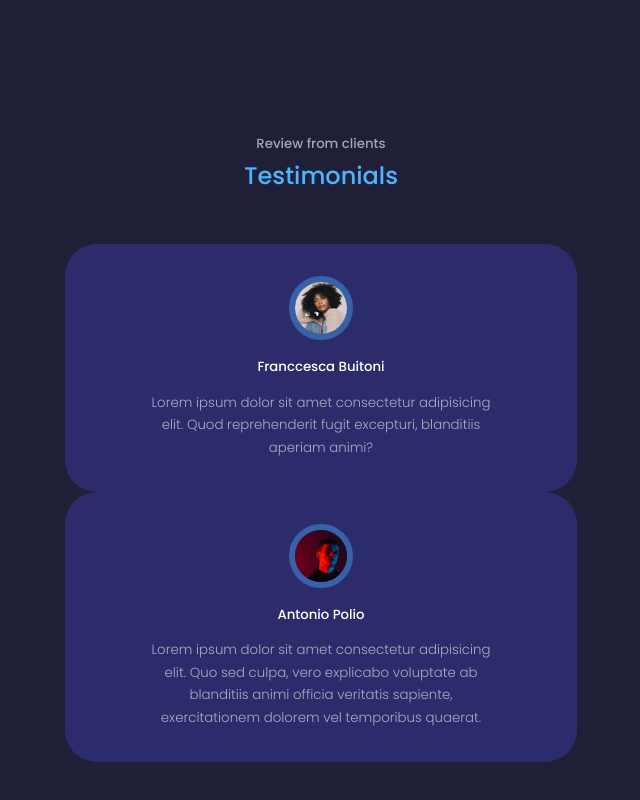
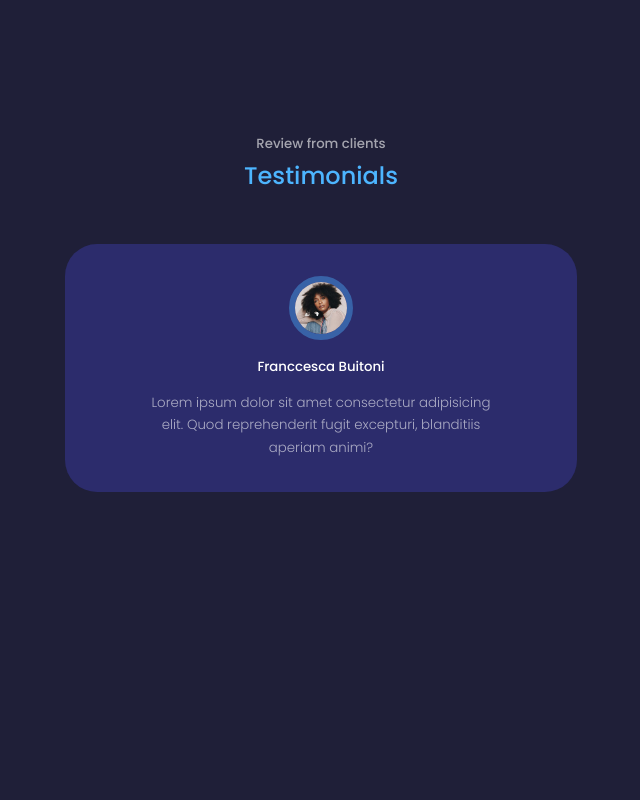
Before and after one commit to MezianeS/Portfolio-v2, a React (Create React App) app: page / in a window 1280 px wide. Shown: the part 4267-5067 px from the top of the page, without its empty margins (319-959 px from the left). Built offline with nearby package versions, Linux system fonts and the light colour scheme.

Commit message:
Add swiper.js

```diff
--- a/package.json
+++ b/package.json
@@ -10,6 +10,7 @@
     "react-dom": "^18.0.0",
     "react-icons": "^4.3.1",
     "react-scripts": "5.0.1",
+    "swiper": "^8.1.4",
     "web-vitals": "^2.1.4"
   },
   "scripts": {
--- a/src/components/testimonials/Testimonials.jsx
+++ b/src/components/testimonials/Testimonials.jsx
@@ -2,6 +2,18 @@
 import './testimonials.css'
 import Avatar1 from '../../assets/avatar1.jpg'
 import Avatar2 from '../../assets/avatar2.jpg'
+
+// import Swiper core and required modules
+import { Pagination } from 'swiper';
+
+import { Swiper, SwiperSlide } from 'swiper/react';
+
+// Import Swiper styles
+import 'swiper/css';
+import 'swiper/css/pagination';
+
+
+
 
 const data = [
     {
@@ -25,11 +37,11 @@
         <h5>Review from clients</h5>
         <h2>Testimonials</h2>
 
-        <div className="container testimonials__container">
+        <Swiper className="container testimonials__container">
             {
                 data.map(({id, name, photo, review}) => {
                     return (
-                        <article key={id} className="testimonial">
+                        <SwiperSlide key={id} className="testimonial">
                             <div className="client__avatar">
                                 <img src={photo} alt={name} />
                             </div>
@@ -37,11 +49,11 @@
                             <small className="client__review">
                                 {review}
                             </small>
-                        </article>
+                        </SwiperSlide>
                     )
                 })
             }
-        </div>
+        </Swiper>
     </section>
   )
 }
```
Also changed, not shown: 1 other file (tests, documents, lock files or other folders).
